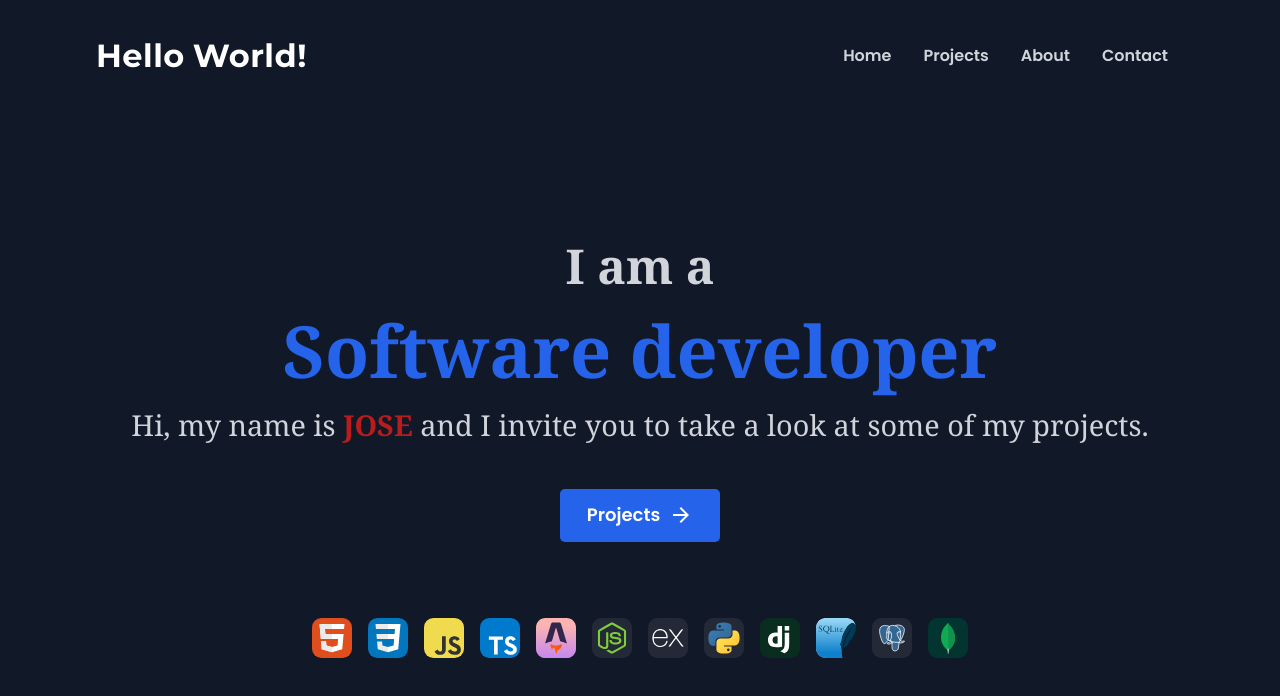
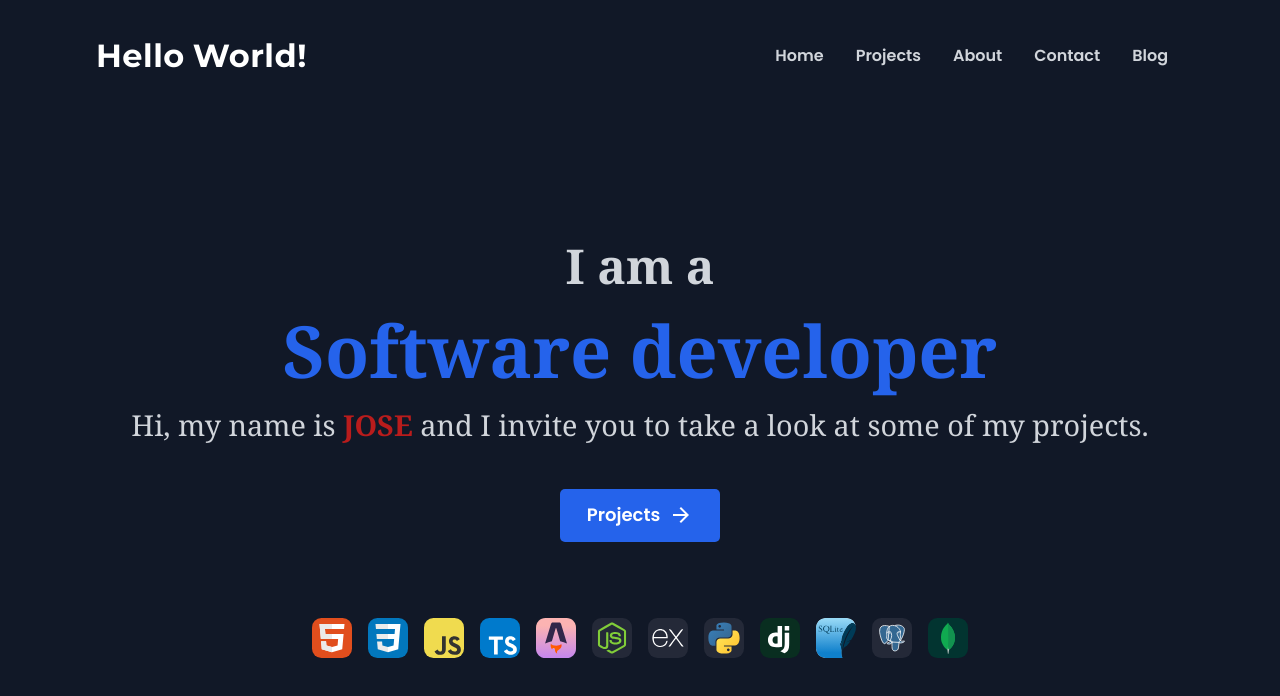
Before and after one commit to jdelacruzv/portafolio, a React (Vite) app: page / in a window 1280 px wide. Shown: the top 696 px of the page. Built offline with nearby package versions, Linux system fonts and the light colour scheme.

Commit message:
feat: add external blog link to navigation

```diff
--- a/src/components/NavbarList.jsx
+++ b/src/components/NavbarList.jsx
@@ -28,6 +28,16 @@ const NavbarList = ({ showMenuList, onClose }) => {
 					Contact
 				</NavLink>
 			</li>
+			<li className={style.navbar__item}>
+				<a
+					className={style.navbar__link}
+					href="https://djangomenblog.pythonanywhere.com/"
+          target="_blank"
+					onClick={onClose}
+				>
+					Blog
+				</a>
+			</li>
 		</ul>
 	);
 };
```
